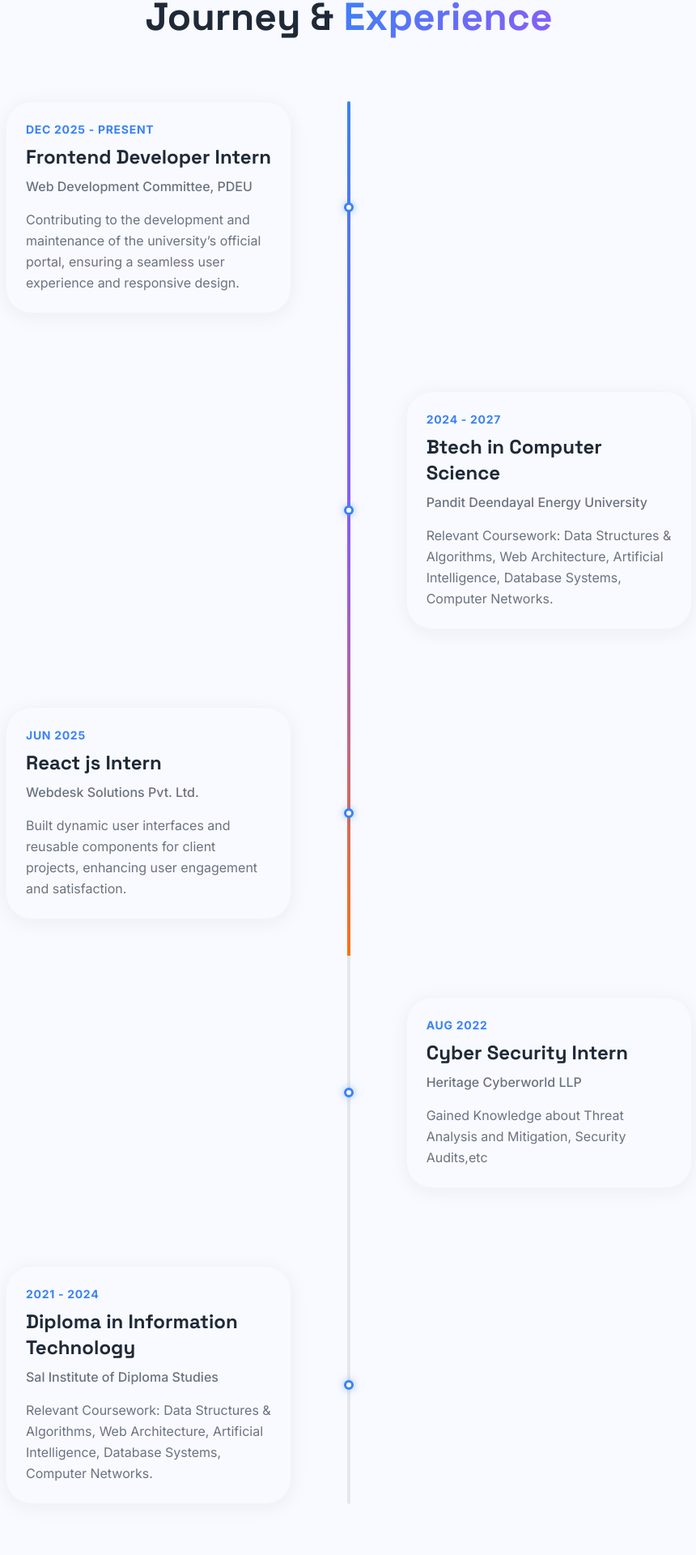
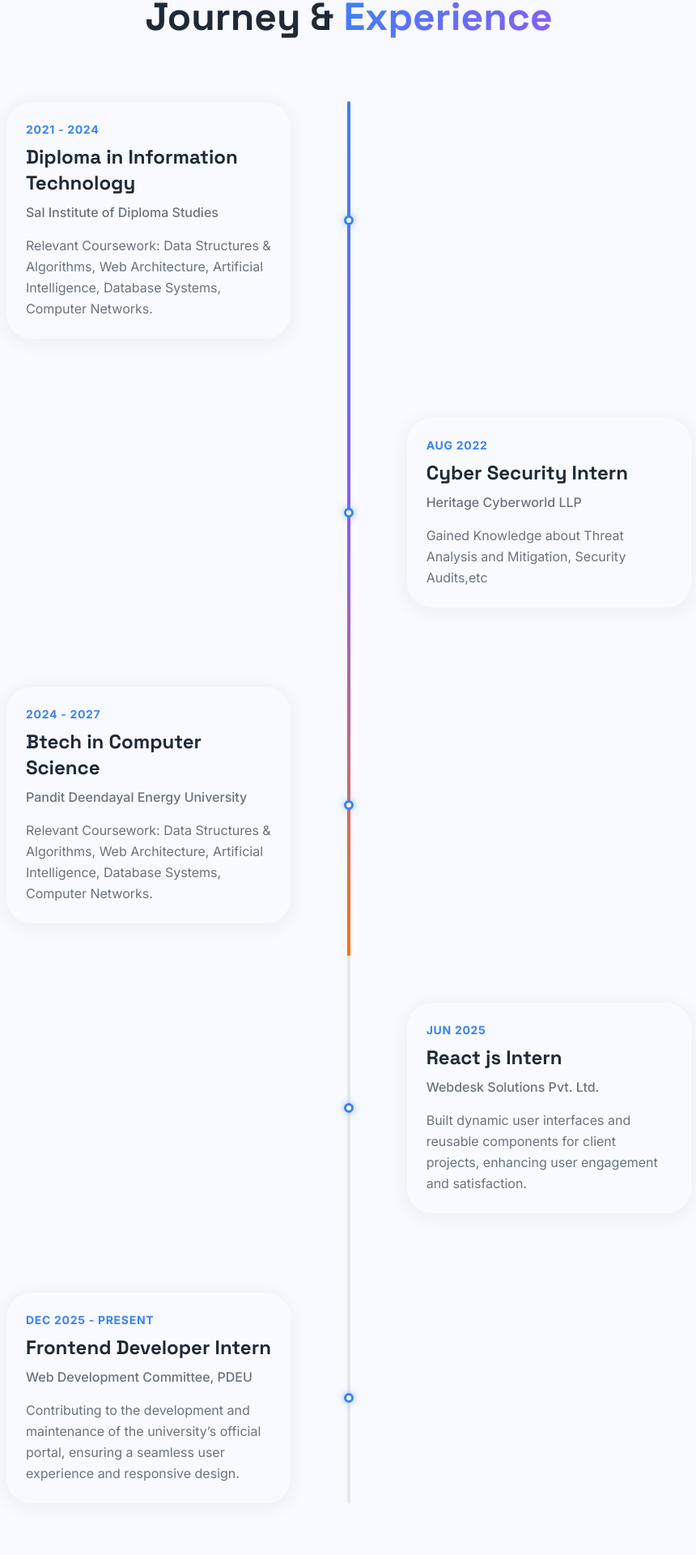
Before and after one commit to NisargS28/modern-portfolio, a Next.js app: page / in a window 1280 px wide. Shown: the part 4224-6144 px from the top of the page at 81% size, without its empty margins (209-1069 px from the left). Built offline with nearby package versions, Linux system fonts and the light colour scheme.

Commit message:
favicon and experience fixed

```diff
--- a/app/layout.tsx
+++ b/app/layout.tsx
@@ -10,6 +10,14 @@ export const metadata: Metadata = {
   description:
     "Portfolio of Nisarg Solanki, a Computer Science student and Full Stack Developer passionate about building beautiful, performant web experiences.",
   keywords: ["portfolio", "developer", "react", "nextjs", "full stack", "computer science"],
+  icons: {
+    icon: [
+      { url: "/favicon.ico", type: "image/x-icon" },
+      { url: "/favicon.svg", type: "image/svg+xml" },
+    ],
+    shortcut: "/favicon.ico",
+    apple: "/favicon.ico",
+  },
   openGraph: {
     title: "Nisarg Solanki — CS Student & Full Stack Developer",
     description: "Building the future, one line of code at a time.",
--- a/components/sections/ExperienceSection.tsx
+++ b/components/sections/ExperienceSection.tsx
@@ -5,11 +5,18 @@ import { motion, useScroll, useTransform } from 'framer-motion';
 
 const experiences = [
   {
-    role: 'Frontend Developer Intern',
-    company: 'Web Development Committee, PDEU',
-    date: 'Dec 2025 - Present',
-    description: 'Contributing to the development and maintenance of the university’s official portal, ensuring a seamless user experience and responsive design.',
-    color: 'from-accent to-orange-400'
+    role: 'Diploma in Information Technology',
+    company: 'Sal Institute of Diploma Studies',
+    date: '2021 - 2024',
+    description: 'Relevant Coursework: Data Structures & Algorithms, Web Architecture, Artificial Intelligence, Database Systems, Computer Networks.',
+    color: 'from-emerald-500 to-teal-400'
+  },
+  {
+    role: 'Cyber Security Intern',
+    company: 'Heritage Cyberworld LLP',
+    date: 'Aug 2022',
+    description: ' Gained Knowledge about Threat Analysis and Mitigation, Security Audits,etc',
+    color: 'from-primary to-blue-400'
   },
   {
     role: 'Btech in Computer Science',
@@ -26,18 +33,11 @@ const experiences = [
     color: 'from-secondary to-purple-400'
   },
   {
-    role: 'Cyber Security Intern',
-    company: 'Heritage Cyberworld LLP',
-    date: 'Aug 2022',
-    description: ' Gained Knowledge about Threat Analysis and Mitigation, Security Audits,etc',
-    color: 'from-primary to-blue-400'
-  },
-  {
-    role: 'Diploma in Information Technology',
-    company: 'Sal Institute of Diploma Studies',
-    date: '2021 - 2024',
-    description: 'Relevant Coursework: Data Structures & Algorithms, Web Architecture, Artificial Intelligence, Database Systems, Computer Networks.',
-    color: 'from-emerald-500 to-teal-400'
+    role: 'Frontend Developer Intern',
+    company: 'Web Development Committee, PDEU',
+    date: 'Dec 2025 - Present',
+    description: 'Contributing to the development and maintenance of the university’s official portal, ensuring a seamless user experience and responsive design.',
+    color: 'from-accent to-orange-400'
   }
 ];
 
```
Also changed, not shown: public/favicon.svg (added), 1 other file (tests, documents, lock files or other folders).
